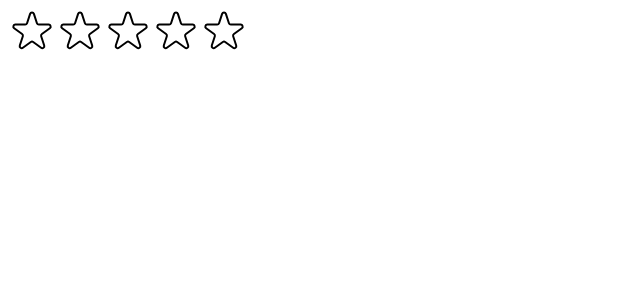
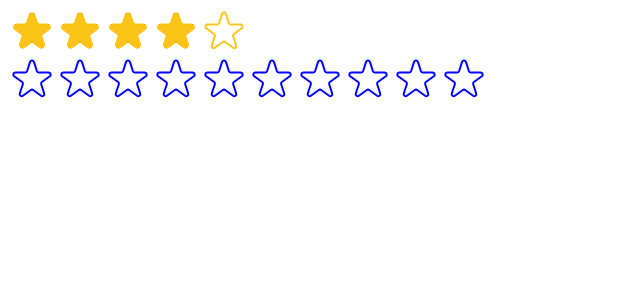
Before and after one commit to CaitlinLi123/react-bootcamp, a React (Create React App) app in the folder usepopcorn/: page / in a window 1280 px wide. Shown: the top 300 px of the page, without its empty margins (0-640 px from the left). Built offline with nearby package versions, Linux system fonts and the light colour scheme.

Commit message:
feat: specify the proptypes of props; improve usability with props

```diff
--- a/usepopcorn/src/StarRating.js
+++ b/usepopcorn/src/StarRating.js
@@ -1,12 +1,5 @@
 import { useState } from "react";
-
-export default function StarRating({ maxRating = 5 }) {
-  const [rating, setRating] = useState(0);
-  const [tempRating, setTemprating] = useState(0);
-
-  function handleRating(rating) {
-    setRating(rating);
-  }
+import PropTypes from "prop-types";
 
 const containerStyle = {
   display: "flex",
@@ -18,13 +11,41 @@ export default function StarRating({ maxRating = 5 }) {
   display: "flex",
 };
 
+StarRating.propTypes = {
+  maxRating: PropTypes.number,
+  color: PropTypes.string,
+  size: PropTypes.number,
+  className: PropTypes.string,
+  messages: PropTypes.array,
+  defaultRating: PropTypes.number,
+  onSetRating: PropTypes.func,
+};
+
+export default function StarRating({
+  maxRating = 5,
+  color = "#fcc419",
+  size = 48,
+  className = "",
+  messages = [],
+  defaultRating = 0,
+  onSetRating,
+}) {
+  const [rating, setRating] = useState(defaultRating);
+  const [tempRating, setTemprating] = useState(0);
+
+  function handleRating(rating) {
+    setRating(rating);
+  }
+
   const textStyle = {
     lineHeight: "1",
     margin: "0",
+    color,
+    fontSize: `${size / 1.5} px`,
   };
 
   return (
-    <div style={containerStyle}>
+    <div style={containerStyle} className={className}>
       <div style={starContainerStyle}>
         {Array.from({ length: maxRating }, (_, i) => (
           <Star
@@ -32,23 +53,24 @@ export default function StarRating({ maxRating = 5 }) {
             onRate={() => handleRating(i + 1)}
             onHoverIn={() => setTemprating(i + 1)}
             onHoverOut={() => setTemprating(0)}
+            color={color}
+            size={size}
             full={tempRating ? tempRating >= i + 1 : rating >= i + 1}
           />
         ))}
       </div>
-      <p style={textStyle}>{tempRating || rating || ""}</p>
+      <p style={textStyle}>{messages[rating - 1] || ""}</p>
     </div>
   );
 }
 
+function Star({ onRate, full, onHoverIn, onHoverOut, color, size }) {
   const starStyle = {
-  width: "48px",
-  height: "48px",
+    width: `${size}px`,
+    height: `${size}px`,
     display: "block",
     cursor: "pointer",
   };
-
-function Star({ onRate, full, onHoverIn, onHoverOut }) {
   return (
     <span
       role="button"
@@ -61,8 +83,8 @@ function Star({ onRate, full, onHoverIn, onHoverOut }) {
         <svg
           xmlns="http://www.w3.org/2000/svg"
           viewBox="0 0 20 20"
-          fill="#000"
-          stroke="#000"
+          fill={color}
+          stroke={color}
         >
           <path d="M9.049 2.927c.3-.921 1.603-.921 1.902 0l1.07 3.292a1 1 0 00.95.69h3.462c.969 0 1.371 1.24.588 1.81l-2.8 2.034a1 1 0 00-.364 1.118l1.07 3.292c.3.921-.755 1.688-1.54 1.118l-2.8-2.034a1 1 0 00-1.175 0l-2.8 2.034c-.784.57-1.838-.197-1.539-1.118l1.07-3.292a1 1 0 00-.364-1.118L2.98 8.72c-.783-.57-.38-1.81.588-1.81h3.461a1 1 0 00.951-.69l1.07-3.292z" />
         </svg>
@@ -71,7 +93,7 @@ function Star({ onRate, full, onHoverIn, onHoverOut }) {
           xmlns="http://www.w3.org/2000/svg"
           fill="none"
           viewBox="0 0 24 24"
-          stroke="#000"
+          stroke={color}
         >
           <path
             strokeLinecap="round"
--- a/usepopcorn/src/index.js
+++ b/usepopcorn/src/index.js
@@ -1,14 +1,19 @@
-import React from "react";
+import React, { useState } from "react";
 import ReactDOM from "react-dom/client";
 // import "./index.css";
 import App from "./App";
 import StarRating from "./StarRating";
+function Test() {
+  const [movieRating, setMovieRating] = useState(0);
+  return <StarRating color="blue" maxRating={10} />;
+}
 
 const root = ReactDOM.createRoot(document.getElementById("root"));
 root.render(
   <React.StrictMode>
     {/* <App /> */}
-    <StarRating maxRating={5} />
+    <StarRating defaultRating={4} maxRating={5} />
+    <Test />
   </React.StrictMode>
 );
 
```
Lines whose indentation alone changed are shown as unchanged.
